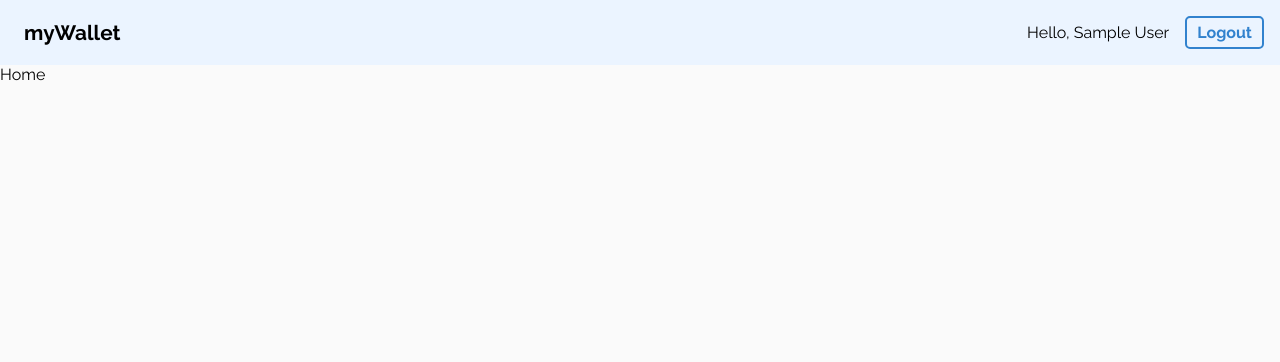
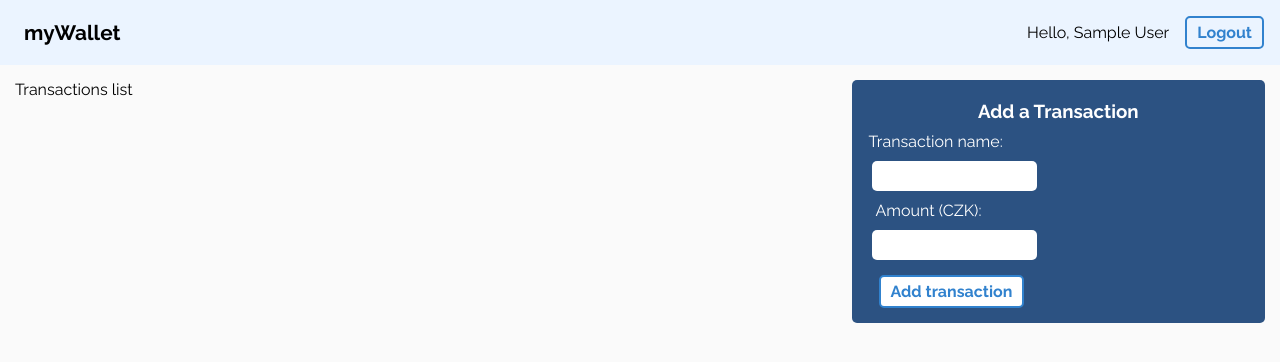
Before and after one commit to toripak/my-wallet, a React (Create React App) app: page / in a window 1280 px wide. Shown: the top 362 px of the page. Built offline with nearby package versions, Linux system fonts and the light colour scheme; no server answers; sample sign-in values are in the browser's storage.

Commit message:
add TransactionForm component

```diff
--- a/src/pages/home/Home.jsx
+++ b/src/pages/home/Home.jsx
@@ -1,7 +1,17 @@
-import React from 'react'
+import React from 'react';
+
+import { Wrapper, TransactionList, Sidebar } from './Home.styles';
+import { TransactionForm } from './TransactionForm';
 
 export const Home = () => {
   return (
-    <div>Home</div>
+    <Wrapper>
+      <TransactionList>
+        Transactions list
+      </TransactionList>
+      <Sidebar>
+        <TransactionForm />
+      </Sidebar>
+    </Wrapper>
   )
 }
--- /dev/null
+++ b/src/pages/home/TransactionForm.js
@@ -0,0 +1,39 @@
+import React, { useState } from 'react';
+
+export const TransactionForm = () => {
+  const [name, setName] = useState('');
+  const [amount, setAmount] = useState('');
+
+  const handleSubmit = (e) => {
+    e.preventDefault();
+    console.log({ name, amount });
+  }
+
+  return (
+    <>
+      <h3>Add a Transaction</h3>
+      <form onSubmit={handleSubmit}>
+        <label>
+          <span>Transaction name:</span>
+          <input
+            autoFocus
+            type="text"
+            required
+            onChange={(e) => setName(e.target.value)}
+            value={name}
+          />
+        </label>
+        <label>
+          <span>Amount (CZK):</span>
+          <input
+            type="number"
+            required
+            onChange={(e) => setAmount(e.target.value)}
+            value={amount}
+          />
+        </label>
+        <button>Add transaction</button>
+      </form>
+    </>
+  )
+}
```
